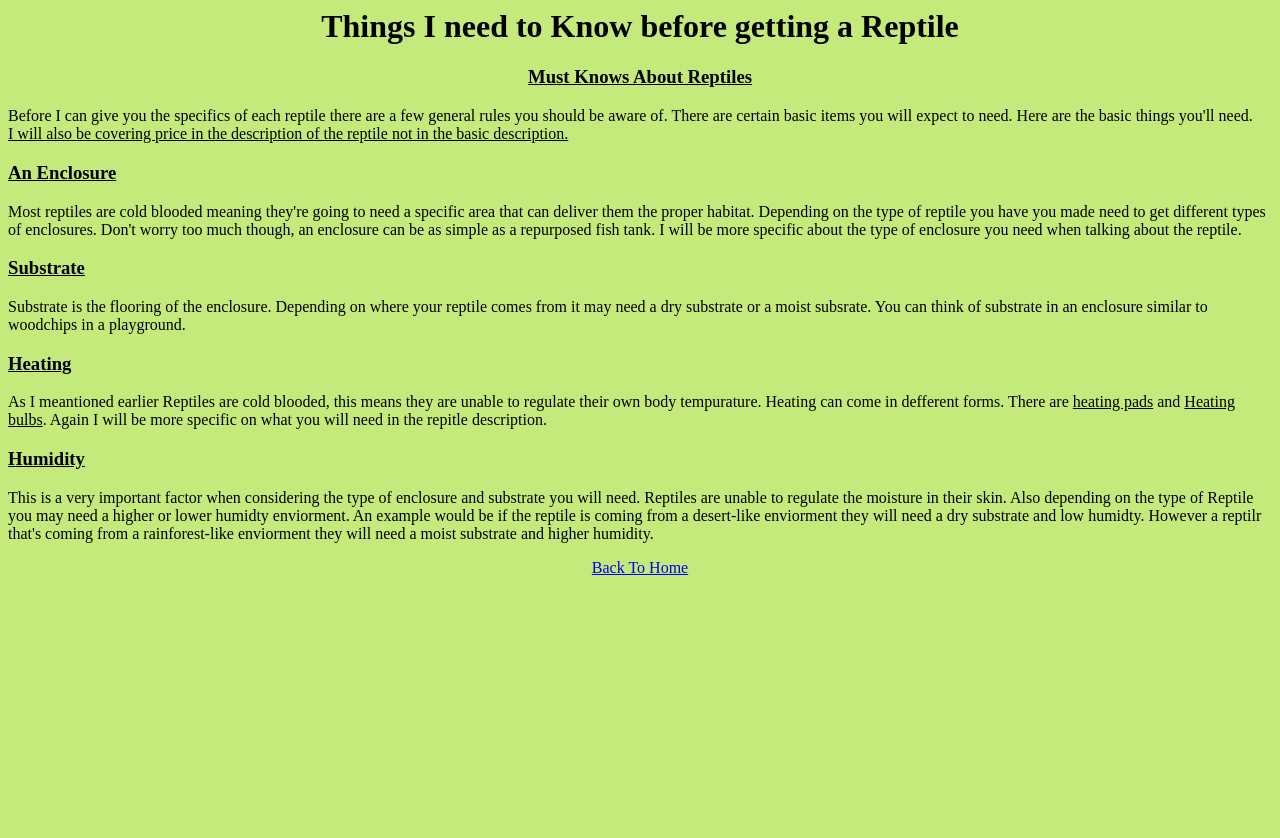
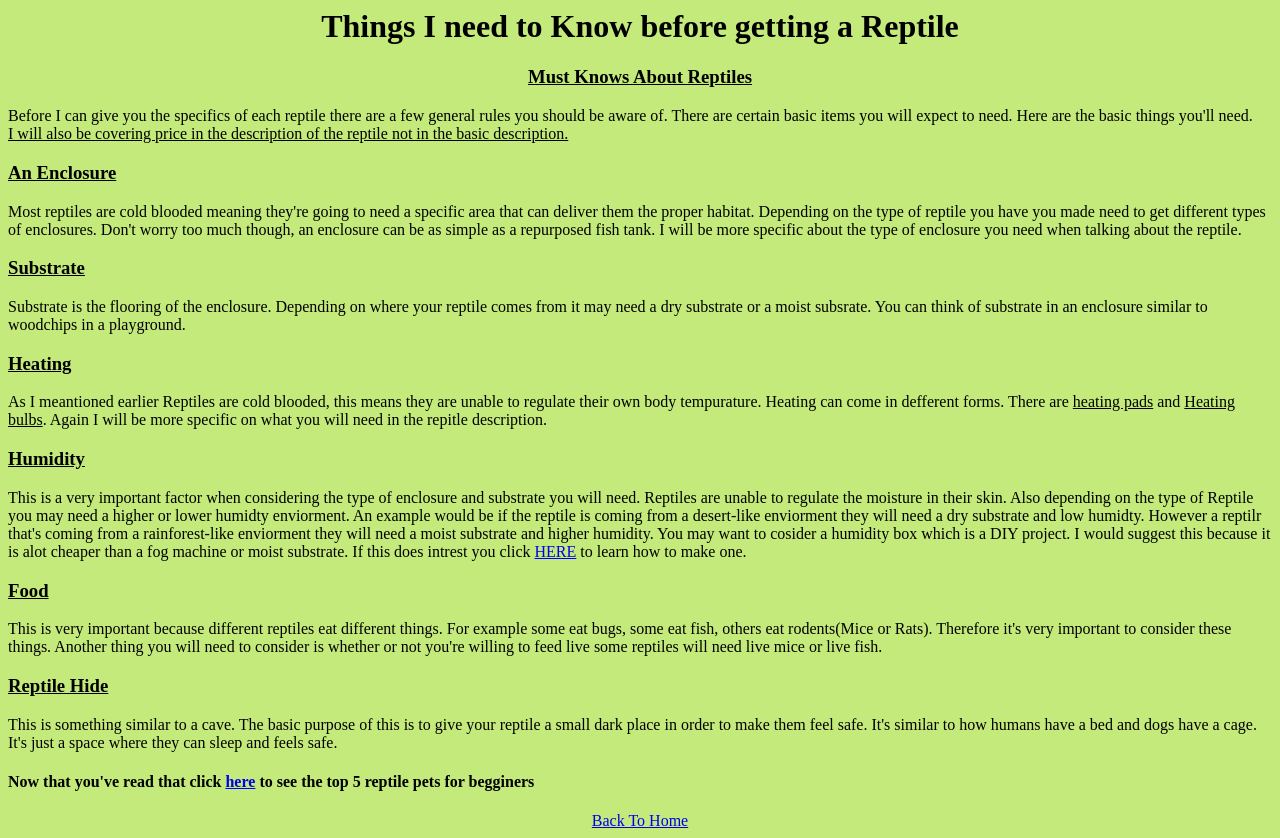
Before and after one commit to SunGod17/reptiles, a plain HTML site: page About_Reptiles.html in a window 1280 px wide. Before the commit the page ends 800 px from the top, so only its background shows below. Drawn offline with Linux system fonts and the light colour scheme.

Commit message:
added text and links

```diff
--- a/About_Reptiles.html
+++ b/About_Reptiles.html
@@ -42,9 +42,25 @@
         are unable to regulate the moisture in their skin. Also depending on the type of Reptile you may need a higher
         or lower humidty enviorment. An example would be if the reptile is coming from a desert-like enviorment they
         will need a dry substrate and low humidty. However a reptilr that's coming from a rainforest-like enviorment
-    they will need a moist substrate and higher humidity.
+        they will need a moist substrate and higher humidity. You may want to cosider a humidity box which is a DIY
+        project. I would suggest this because it is alot cheaper than a fog machine or moist substrate. If this does
+        intrest you click <a href="https://www.youtube.com/watch?v=kS8gZXXK7S4">HERE</a> to learn how to make one.
         </p>
+        <h3>Food</h3>
+        <p>
+         This is very important because different reptiles eat different things. For example some eat bugs, some eat
+         fish, others eat rodents(Mice or Rats). Therefore it's very important to consider these things. Another thing
+         you will need to consider is whether or not you're willing to feed live some reptiles will need live mice or
+         live fish.
+        </p>
+        <h3>Reptile Hide</h3>
+        <P>
+        This is something similar to a cave. The basic purpose of this is to give your reptile a small dark place in
+        order to make them feel safe. It's similar to how humans have a bed and dogs have a cage. It's just a space
+        where they can sleep and feels safe.
+        </P>
+        <h4>Now that you've read that click <a href="Reptile_Beginner.html">here</a> to see the top 5 reptile pets for begginers</h4>
 
-
-       <center> <a href="index.html">Back To Home</a></center>
+       <center> <a href="index.html">Back To Home</a> </center>
     </body>
+    </html>
```
Lines whose indentation alone changed are shown as unchanged.
